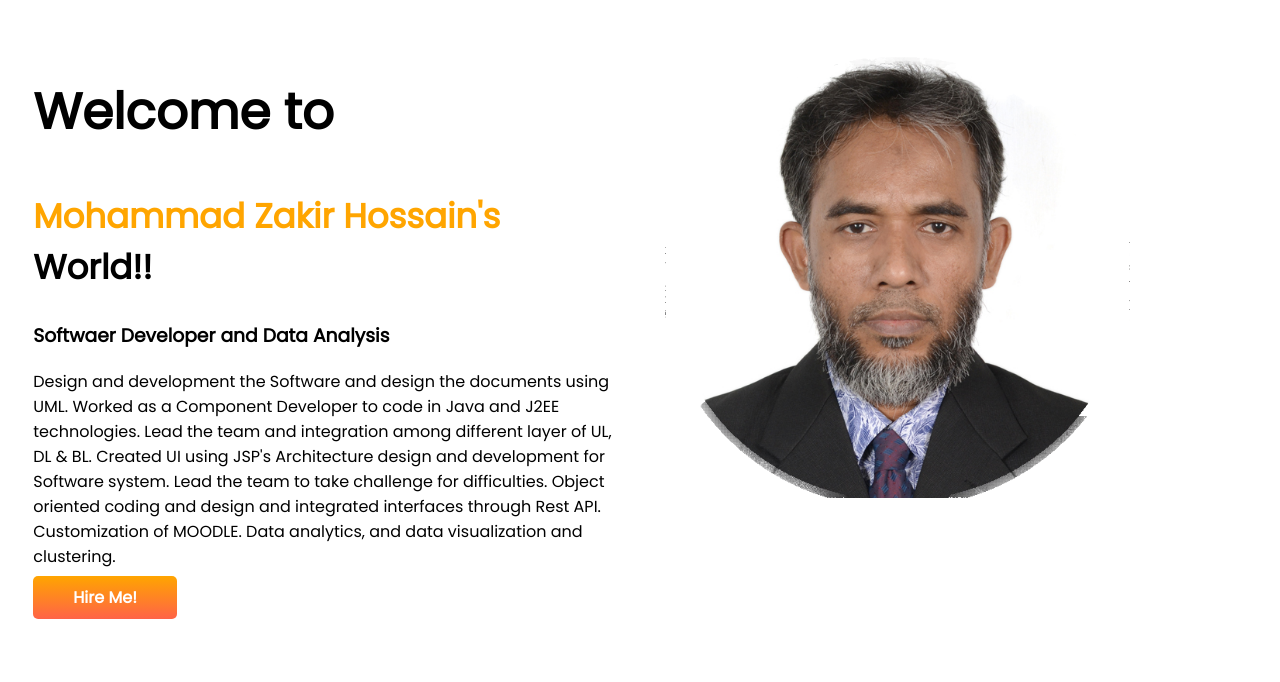
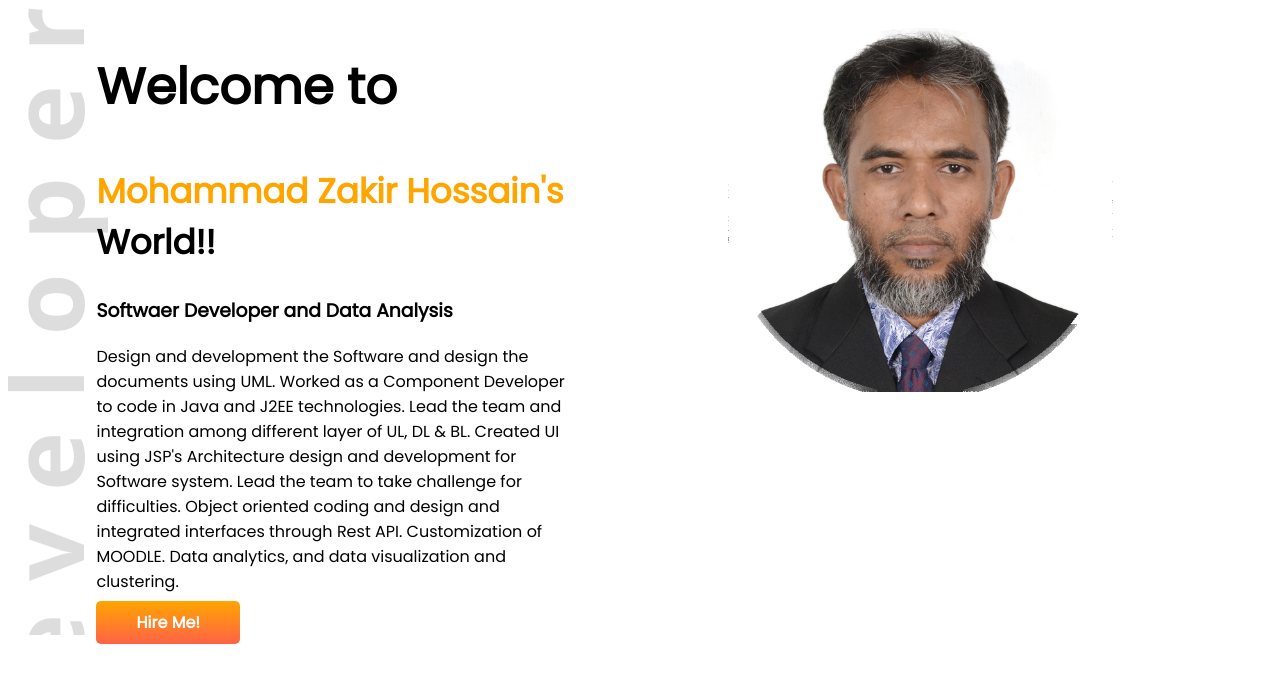
Before and after one commit to Zakir99458/my-portfolio, a plain HTML site: page index.html in a window 1280 px wide. Drawn offline with Linux system fonts and the light colour scheme.

Commit message:
banner-added

```diff
--- a/css/style.css
+++ b/css/style.css
@@ -13,7 +13,8 @@ section{
 }
 .half-width{
     width: 50%;
-    padding: 2%;
+    padding-left: 7%;
+    padding-right: 5%;
 }
 .half-width img{
     width: 80%;
@@ -29,3 +30,7 @@ section{
     padding: 10px 40px;
     border-radius: 5px;
 }
+.top-banner{
+    background-image: url(../images/developer.png);
+    background-repeat: no-repeat;
+}
--- a/index.html
+++ b/index.html
@@ -12,7 +12,7 @@
     <link rel="stylesheet" href="css/style.css">
 </head>
 <body>
-    <section>
+    <section class="top-banner">
         <div class="half-width">
             <h1>Welcome to</h1>
             <h1 class="font-size-for-name"> <span class="orange-color">Mohammad Zakir Hossain's</span> World!!</h1>
@@ -25,8 +25,15 @@
             <a class="link-button" target="_blank" href="https://www.linkedin.com/in/zakircse58/">Hire Me!</a>
         </div>
         <div class="half-width">
-            <img src="Images/2x2x-resized.png" alt="Not available">
+            <img src="images/2x2x-resized.png" alt="Not available">
         </div>
+    </section>
+
+    <section>
+        <p>
+
+
+        </p>
     </section>
 
 </body>
```
Also changed, not shown: Images/IMG_20231128_135804.jpg (deleted), Images/WhatsApp Image 2023-10-31 at 2.52.10 PM.jpeg (deleted), Images/developer.png (added).
